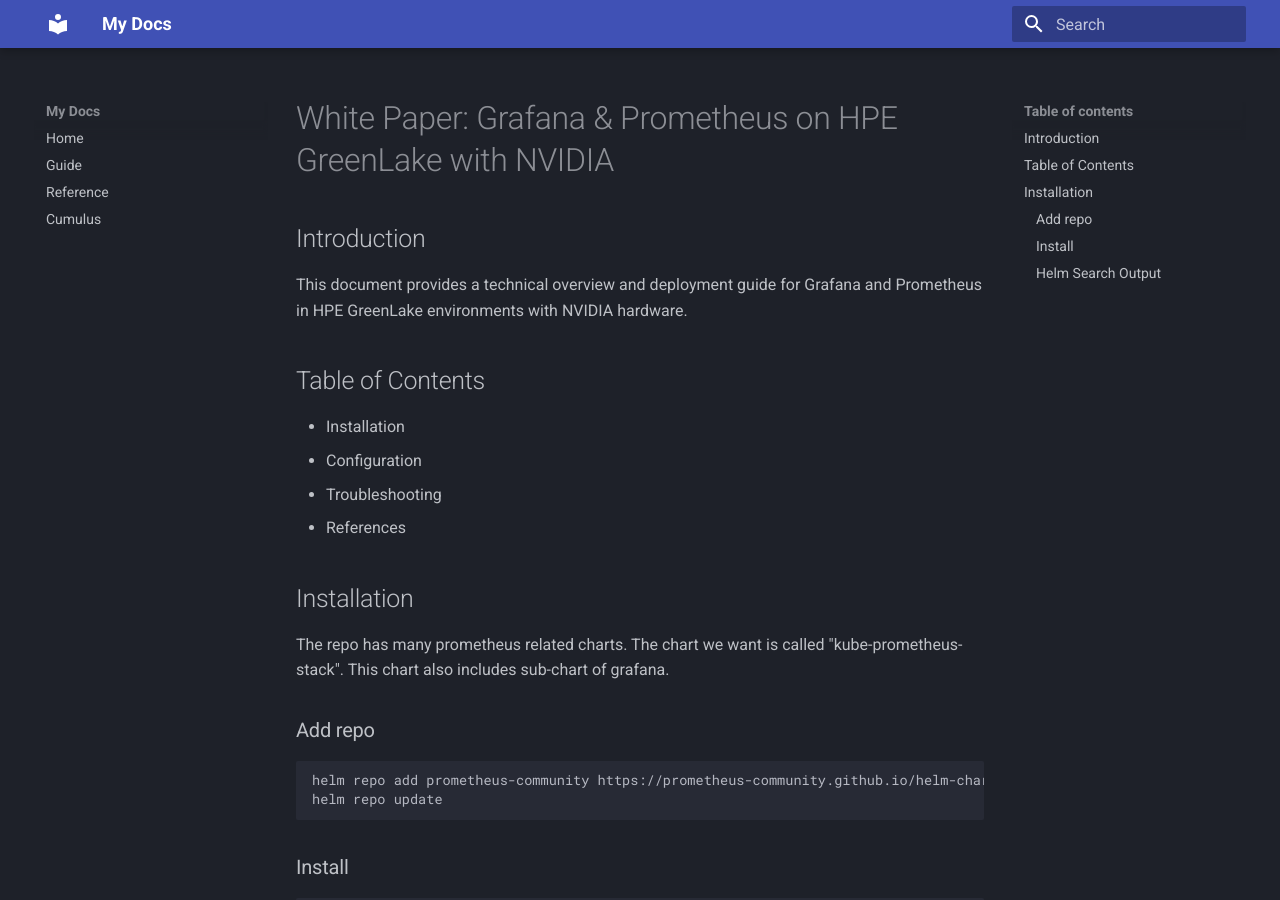
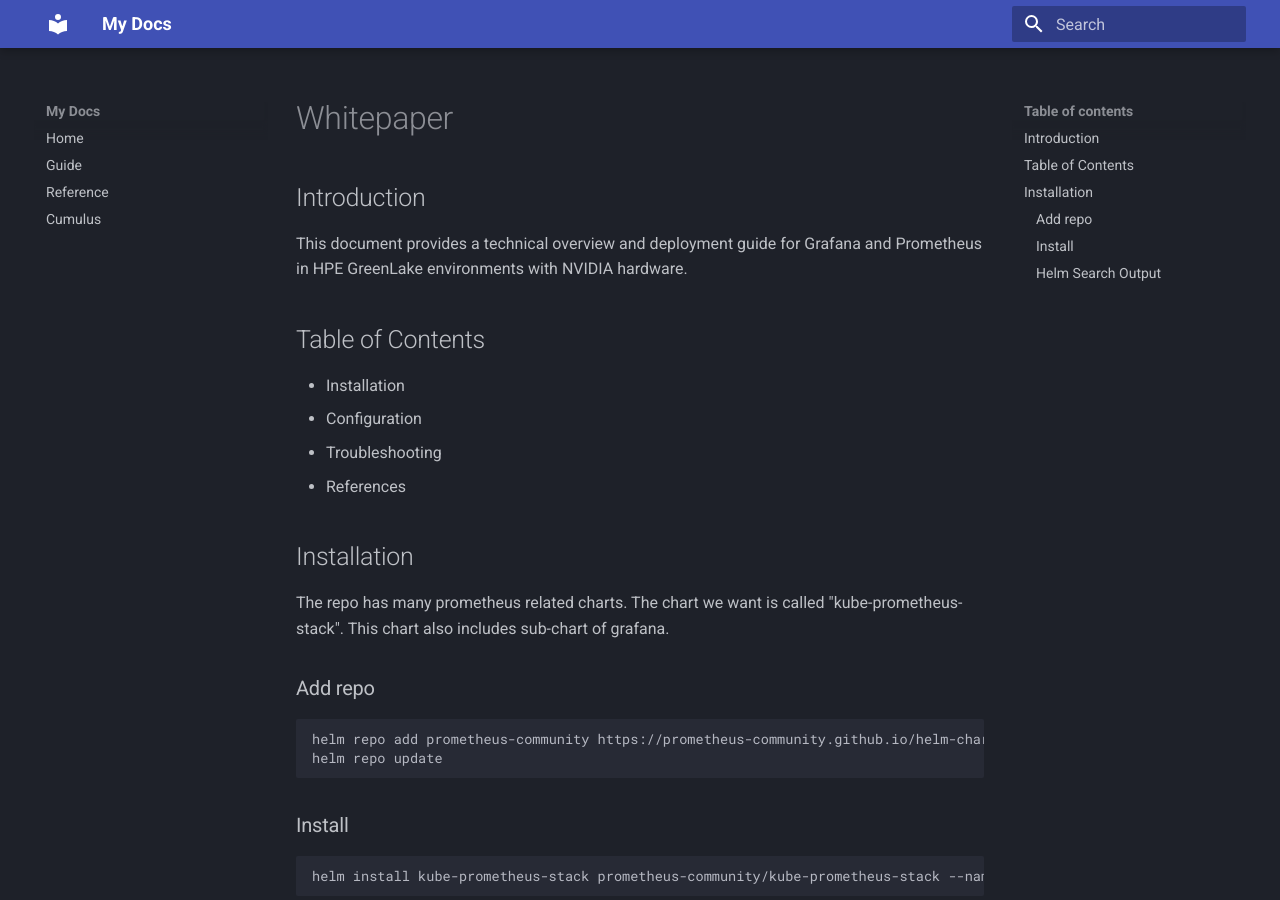
Before and after one commit to hjma29/grafana-prometheus-hpe-greenlake-com-nvidia, an MkDocs documentation site: the page built from docs/whitepaper.md, in a window 1280 px wide and 900 px high. Built offline with MkDocs 1.6.1 and Material for MkDocs 9.7.7, drawn with Linux system fonts in a browser that asks for light colours.

Commit message:
250916-11:18 on mini4

```diff
--- a/docs/whitepaper.md
+++ b/docs/whitepaper.md
@@ -1,4 +1,3 @@
-# White Paper: Grafana & Prometheus on HPE GreenLake with NVIDIA
 
 ## Introduction
 This document provides a technical overview and deployment guide for Grafana and Prometheus in HPE GreenLake environments with NVIDIA hardware.
```
Also changed, not shown: 1 other file.
